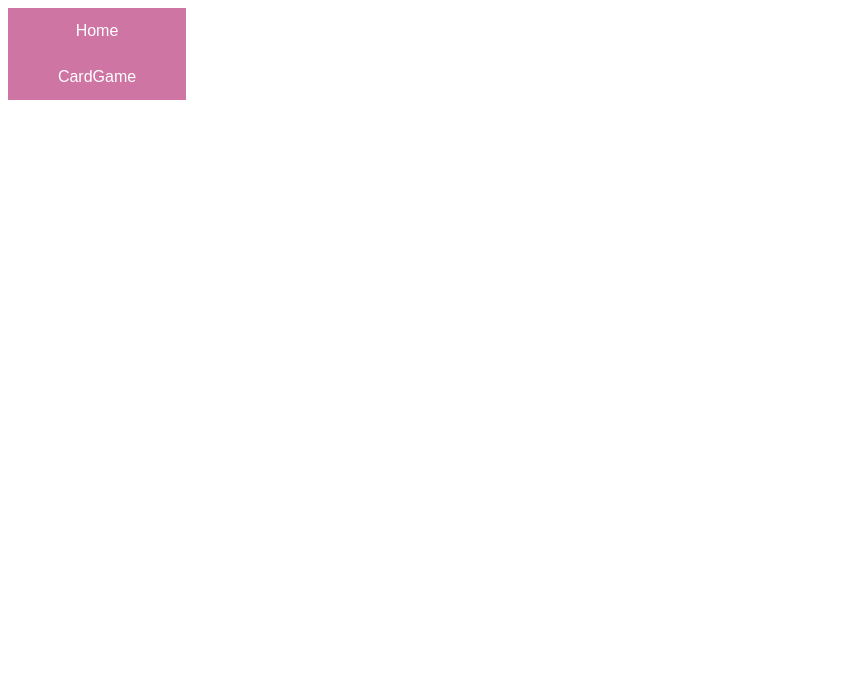
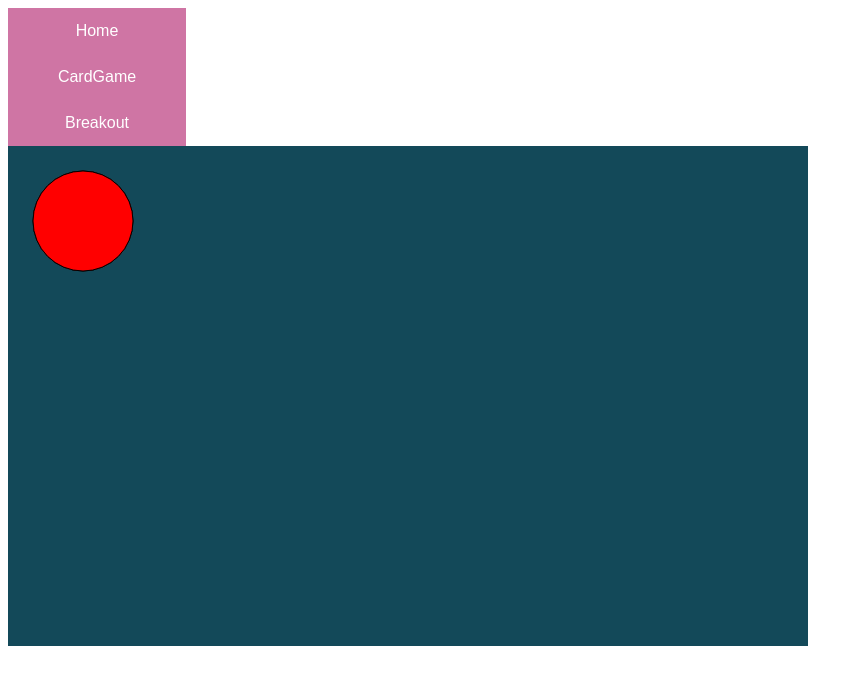
Before and after one commit to TaaviKodari/2023SyksyPe1715_CardGame, a React (Vite) app in the folder 2023SyksyPe1715_Card_Game/: page /breakout in a window 1280 px wide. Before the commit this address had no page. Shown: the top 684 px of the page, without its empty margins (0-863 px from the left). Built offline with nearby package versions, Linux system fonts and the light colour scheme.

Commit message:
breakout aloitettu

```diff
--- a/2023SyksyPe1715_Card_Game/src/App.css
+++ b/2023SyksyPe1715_Card_Game/src/App.css
@@ -91,3 +91,7 @@
 a:hover, a:active{
     background-color: rgb(210,53,128);
 }
+
+#canvas{
+    background-color: #134959;
+}
--- a/2023SyksyPe1715_Card_Game/src/App.jsx
+++ b/2023SyksyPe1715_Card_Game/src/App.jsx
@@ -3,6 +3,7 @@
 import { BrowserRouter as Router, Routes, Route, Link } from 'react-router-dom';
 import Home from './components/Koti';
 import CardGame from './components/cardgame/CardGame';
+import Breakout from './components/breakout/breakout';
 
 export default function App(){
   return(
@@ -16,6 +17,9 @@
             <li>
               <Link to="/cardgame">CardGame</Link>
             </li>
+            <li>
+              <Link to="/breakout">Breakout</Link>
+            </li>
           </ul>
         </nav>
       </div>
@@ -23,6 +27,7 @@
       <Routes>
         <Route path="/" element={<Home />} />
         <Route path="/cardgame" element={<CardGame />} />
+        <Route path="/breakout" element={<Breakout />} />
       </Routes>
     </Router>
   );
--- a/2023SyksyPe1715_Card_Game/src/components/Koti.jsx
+++ b/2023SyksyPe1715_Card_Game/src/components/Koti.jsx
@@ -2,7 +2,7 @@
 const Home = ()=>{
     return(
         <div>
-            <h1>Hello World!</h1>
+            <h1>Taavin hulppea pelisivu</h1>
         </div>
     );
 };
--- /dev/null
+++ b/2023SyksyPe1715_Card_Game/src/components/breakout/breakout.jsx
@@ -0,0 +1,23 @@
+import { useRef, useEffect } from "react";
+
+export default function Breakout(){
+    const canvasRef = useRef(null);
+
+    useEffect (()=>{
+        const canvas = canvasRef.current;
+        const ctx = canvas.getContext('2d');
+        // ctx.fillStyle = "green";
+        // ctx.fillRect(10,10,150,100);
+        ctx.beginPath();
+        ctx.fillStyle = "red";
+        ctx.arc(75,75,50,0, 2 * Math.PI);
+        ctx.strokeStyle = "black";
+        ctx.lineWidth = 1;
+        ctx.fill();
+        ctx.stroke();
+    }, [])
+
+    return(
+        <canvas id="canvas" ref={canvasRef} height="500" width="800" />
+    );
+}
```
